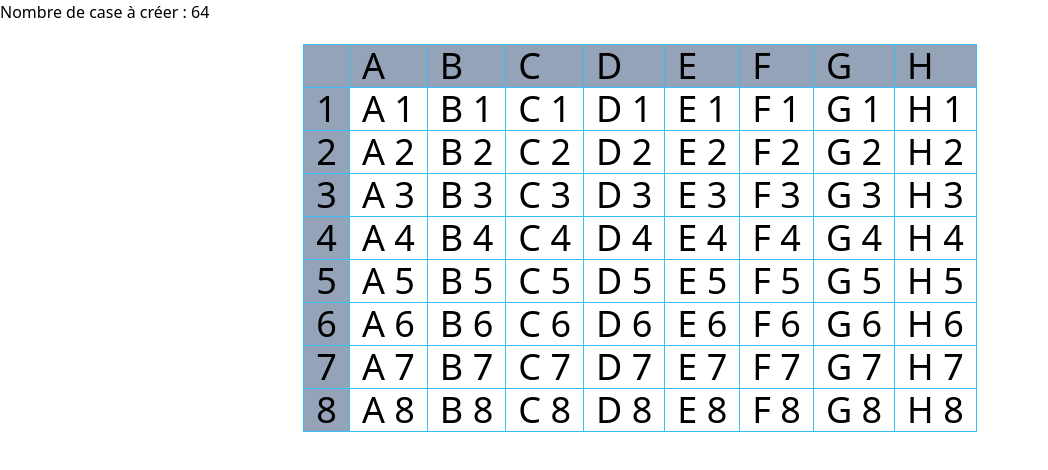
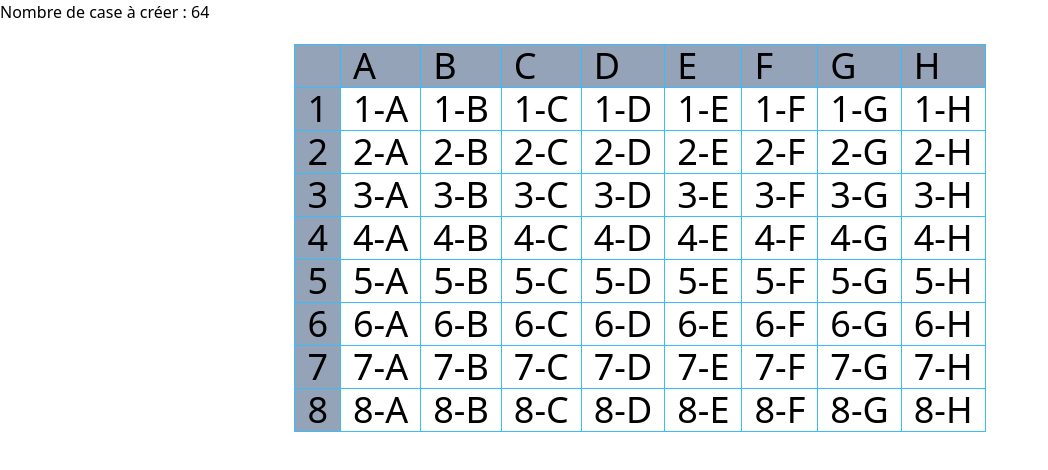
Before and after one commit to QAliker/chess-game_REACT, a React (Create React App) app: page / in a window 1280 px wide. Shown: the top 470 px of the page, without its empty margins (0-1048 px from the left). Built offline with nearby package versions, Linux system fonts and the light colour scheme.

Commit message:
created chessboard

```diff
--- a/src/components/App.jsx
+++ b/src/components/App.jsx
@@ -25,8 +25,8 @@ const App = () => (
               </td>
               {horizontalSquares.map((letter) => (
                 <td
-                  key={`${letter}-${number}`}
-                  className="border border-sky-400 bg-white text-4xl px-3">{letter} {number}</td>
+                  key={`${number}-${letter}`}
+                  className="border border-sky-400 bg-white text-4xl px-3">{number}-{letter}</td>
               ))}
             </tr>
           ))}
```
